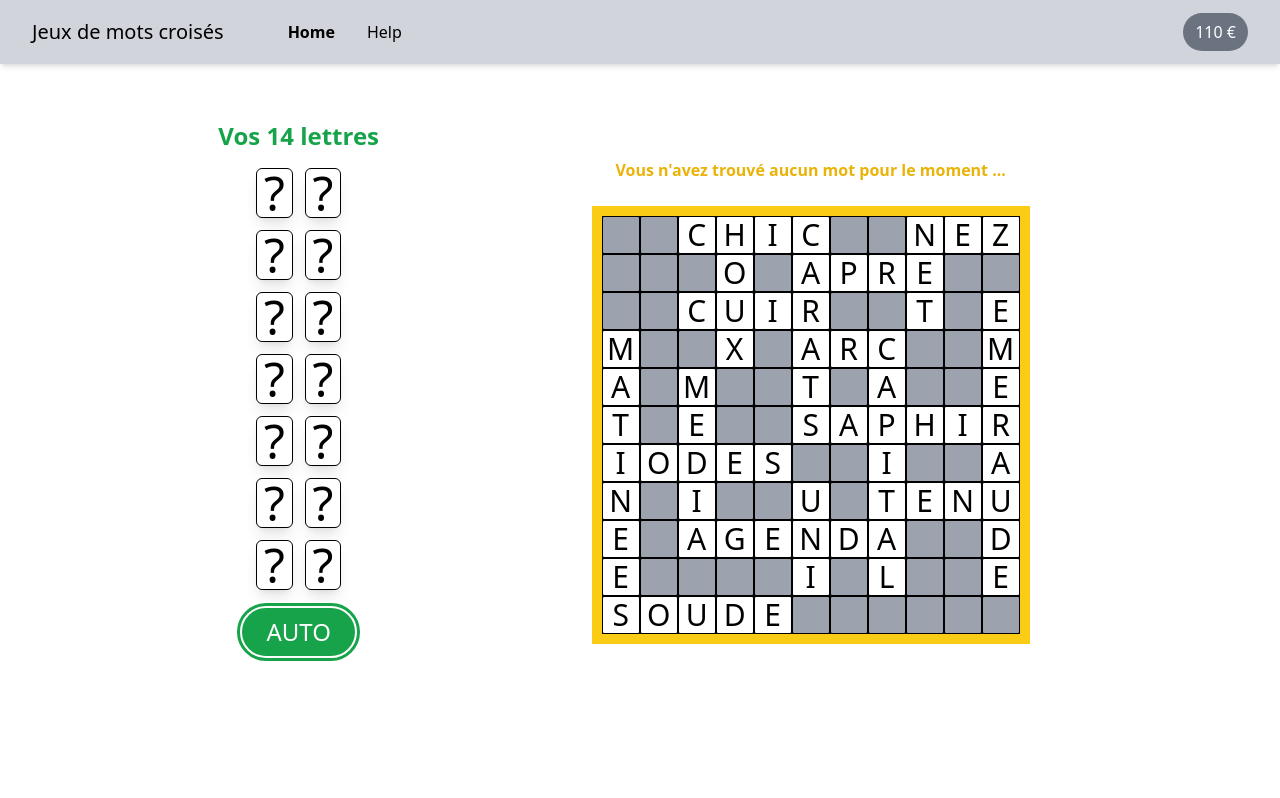
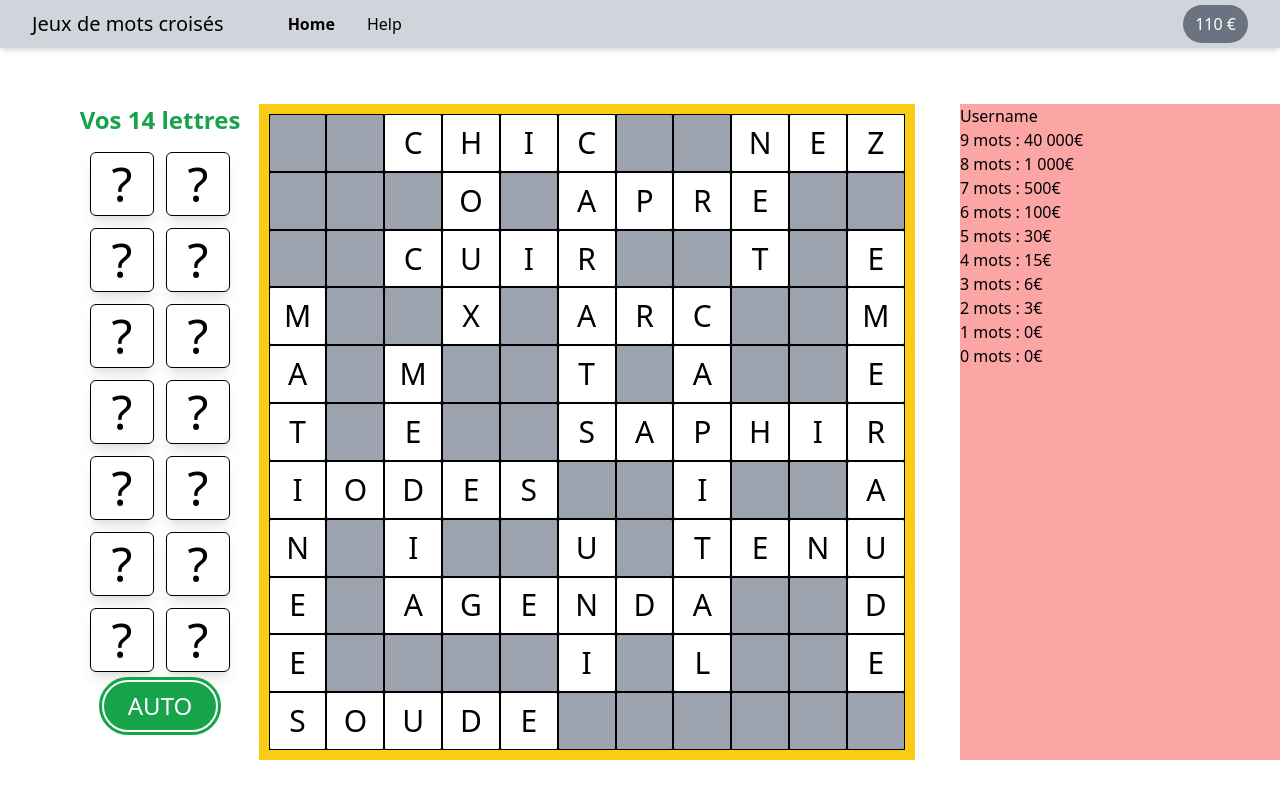
Before and after one commit to nbert71/mots-croises-front, a Svelte app: page / in a window 1280 px wide. Built offline with nearby package versions, Linux system fonts and the light colour scheme.

Commit message:
✨ gains sur cotés - sans style -💄style game page

```diff
--- a/src/app.css
+++ b/src/app.css
@@ -6,6 +6,7 @@
     display: flex;
     flex-direction: column;
     align-items: center;
+    height: 100%;
 }
 
 ul.nav > a {
--- /dev/null
+++ b/src/components/Gains.svelte
@@ -0,0 +1,13 @@
+<div class="w-1/4 bg-red-300">
+    <h2>Username</h2>
+    <p>9 mots : 40 000€</p>
+    <p>8 mots : 1 000€</p>
+    <p>7 mots : 500€</p>
+    <p>6 mots : 100€</p>
+    <p>5 mots : 30€</p>
+    <p>4 mots : 15€</p>
+    <p>3 mots : 6€</p>
+    <p>2 mots : 3€</p>
+    <p>1 mots : 0€</p>
+    <p>0 mots : 0€</p>
+</div>
--- a/src/components/Grid.svelte
+++ b/src/components/Grid.svelte
@@ -1,4 +1,4 @@
-<div class="my-6 font-bold text-yellow-500">
+<!-- <div class="my-6 font-bold text-yellow-500">
     {#if list.finded_words > 1}
         {list.finded_words} mots trouvés ! (Vous gagnez {gains[list.finded_words]}€ !)
     {:else if list.finded_words ===1}
@@ -7,9 +7,9 @@
         Vous n'avez trouvé aucun mot pour le moment ...
     {/if}
 
-</div>
+</div> -->
 
-<div class="aspect-square grid grid-cols-11 border-[10px] bg-black border-yellow-400">
+<div class="h-full aspect-square grid grid-cols-11 border-[10px] bg-black border-yellow-400">
     {#each Array(grid.length) as _, i}
         {#each Array(grid[0].length) as __, j}
             <Cell
--- a/src/components/Letter.svelte
+++ b/src/components/Letter.svelte
@@ -13,7 +13,7 @@
     }
 </script>
 
-<button on:click={reveal} class="w-full aspect-square cursor-pointer flex items-center justify-center text-5xl
+<button on:click={reveal} class="w-[4rem] aspect-square cursor-pointer flex items-center justify-center text-5xl
     border border-black rounded-md bg-white shadow-lg hover:bg-gray-100 transition-all"
     class:scale-letter={enlarge}>
     {#if displayed}
--- a/src/components/MyLetters.svelte
+++ b/src/components/MyLetters.svelte
@@ -1,12 +1,12 @@
 <h2 class="text-green-600 font-bold text-2xl">Vos {letters.list.length} lettres</h2>
 
-<div class="w-1/4 grid grid-cols-2 gap-3 my-4">
+<div class="h-3/4 grid grid-cols-2 gap-3 my-4">
     {#each letters.list as letter}
         <Letter {letter} bind:displayed={letters.displayed[letter]} bind:list={list}/>
     {/each}
 </div>
 
-<div on:click={reveal_all} class="text-2xl bg-green-600 px-6 py-2 rounded-full text-white hover:shadow-xl hover:scale-110 transition-all cursor-pointer border-2 border-white outline-green-600 outline">
+<div on:click={reveal_all} class="mt-5 text-2xl bg-green-600 px-6 py-2 rounded-full text-white hover:shadow-xl hover:scale-110 transition-all cursor-pointer border-2 border-white outline-green-600 outline">
     AUTO
 </div>
 
--- a/src/routes/Game.svelte
+++ b/src/routes/Game.svelte
@@ -1,12 +1,14 @@
 <Navbar />
 
-<div class="flex w-4/5 mt-10">
-    <div class="w-1/3 flex flex-col items-center">
+<div class="flex w-full h-full my-10">
+    <div class="w-3/12 flex flex-col items-center">
         <MyLetters bind:letters={letters} bind:list={list}/>
     </div>
-    <div class="w-2/3 flex flex-col items-center justify-center">
+    <div class="w-5/12 flex flex-col items-center justify-center">
         <Grid {list} {letters}/>
     </div>
+    <div class="w-1/12"></div>
+    <Gains/>
 </div>
 
 
@@ -14,6 +16,7 @@
     import Navbar from "../components/Navbar.svelte";
     import MyLetters from "../components/MyLetters.svelte";
     import Grid from "../components/Grid.svelte";
+    import Gains from "../components/Gains.svelte";
     import {GridJS} from "../components/GridJS.js";
 
     let list = new GridJS([
```
